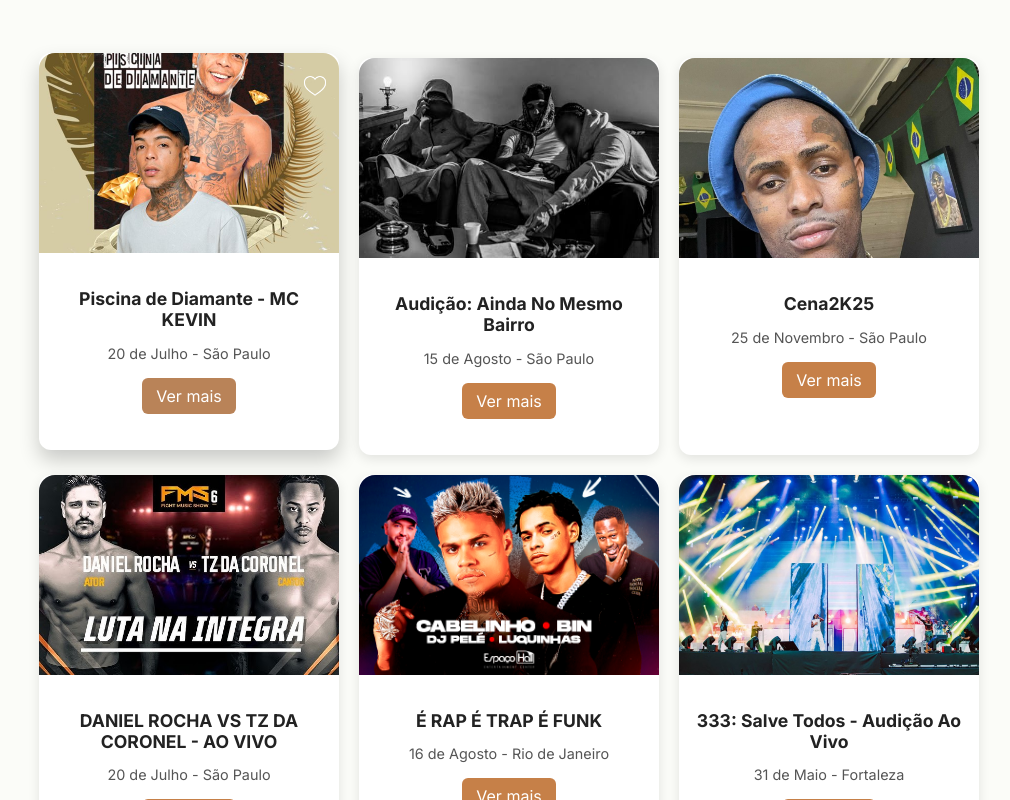
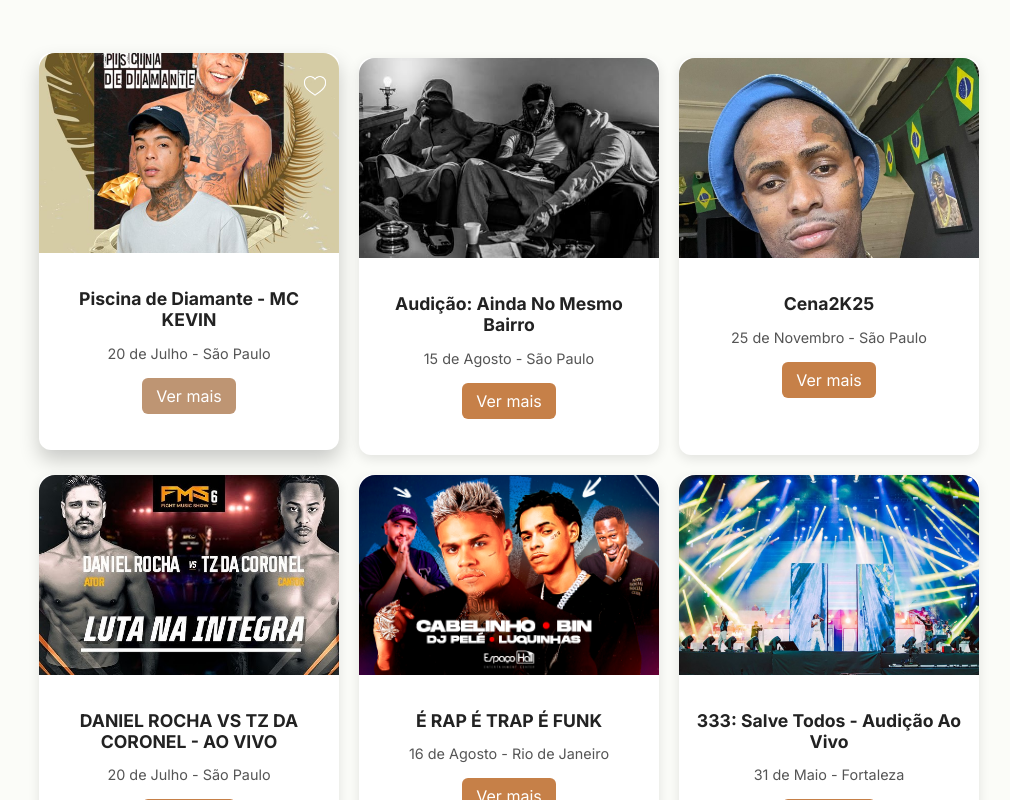
Before and after one commit to lucsnobre/planify, a plain HTML site: page index.html in a window 1280 px wide. In both pictures the pointer is over the link 320 px from the left and 1644 px from the top of the page. Shown: the part 1244-2044 px from the top of the page, without its empty margins (131-1141 px from the left). Drawn offline with Linux system fonts and the light colour scheme.

Commit message:
alterei o style dos btn

```diff
--- a/style.css
+++ b/style.css
@@ -1083,7 +1083,7 @@ input[type="date"]::-moz-calendar-picker-indicator {
 }
 
 .evento-info a:hover {
-  background-color:  rgba(163, 93, 36, 0.76);
+  background-color:  rgba(170, 116, 72, 0.76);
 }
 /* Scroll */
 :root {
```
